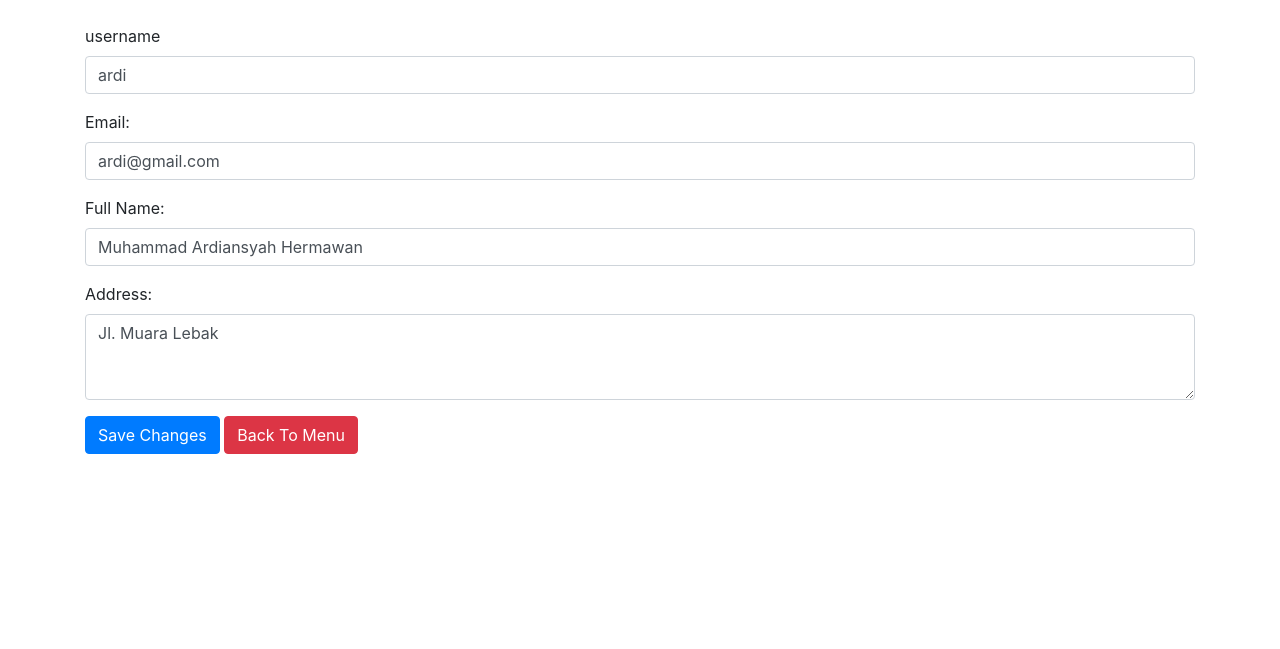
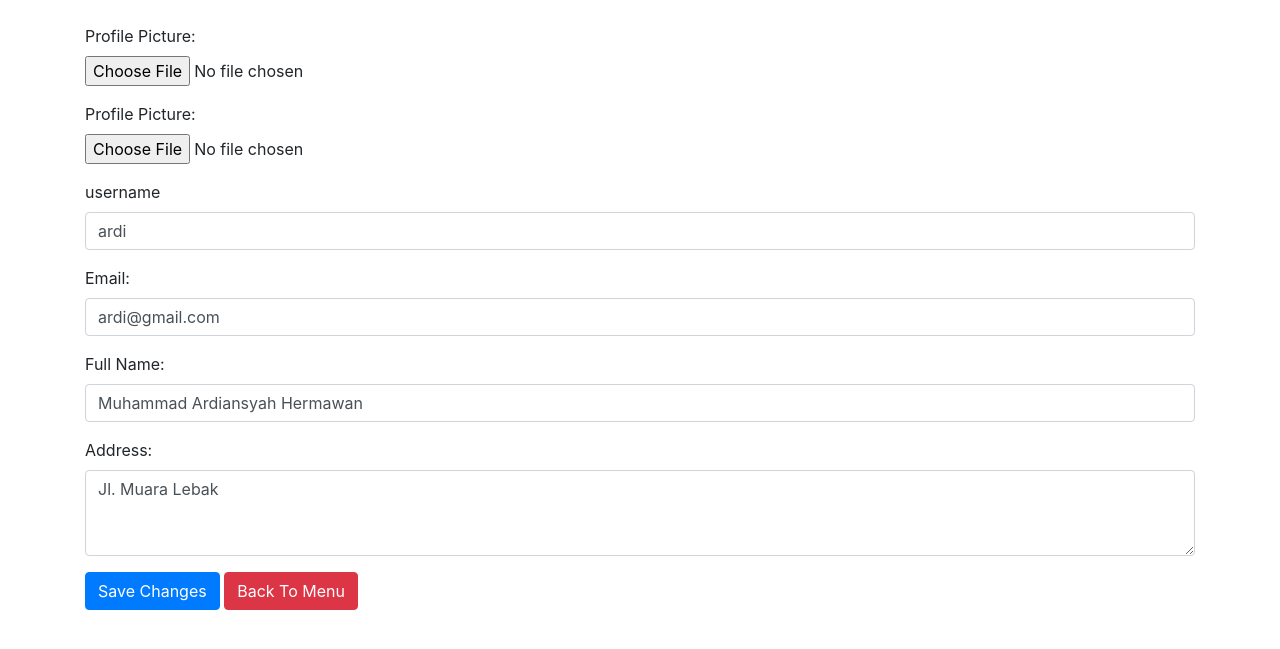
Before and after one commit to Themainbased/gallery-foto, a PHP site: page /profile.php in a window 1280 px wide. Shown: the top 649 px of the page. Run offline with PHP 8.4, Linux system fonts and the light colour scheme; a user stored in the database is signed in; data comes from the database, SQL or seed files in the repository; some libraries are stand-ins or nearby versions.

Commit message:
Update with new features

```diff
--- a/profile.php
+++ b/profile.php
@@ -35,8 +35,30 @@ if (!isset($_SESSION['userid'])) {
         ?>
 
         <br>
-        <form method="POST" action="profile.php" >
-        <div class="form-group">
+
+        <?php if (isset($userData['profile'])) : ?>
+            <div class="form-group text-center">
+                <img src="<?php echo $userData['profile']; ?>" alt="Profile Picture" width="150" class="rounded"><br>
+                <small class="text-muted">Click 'Choose File' button to change profile picture</small>
+            </div>
+        <?php else : ?>
+            <!-- Display upload button if profile picture doesn't exist -->
+            <div class="form-group">
+                <label for="profile_picture">Profile Picture:</label>
+                <input type="file" class="form-control-file" id="profile_picture" name="profile_picture">
+            </div>
+        <?php endif; ?>
+
+        <form method="POST" action="profile.php" enctype="multipart/form-data">
+            <div class="form-group">
+                <label for="profile_picture">Profile Picture:</label>
+                <?php if (isset($userData['profile_picture']) && !empty($userData['profile_picture'])) : ?>
+                    <img src="<?php echo $userData['profile_picture']; ?>" class="img-fluid mb-2" alt="Profile Picture">
+                <?php endif; ?>
+                <input type="file" class="form-control-file" id="profile_picture" name="profile_picture">
+            </div>
+
+            <div class="form-group">
                 <label for="email">username</label>
                 <input type="text" class="form-control" id="username" name="username" value="<?php echo isset($userData['username']) ? htmlspecialchars($userData['username']) : ''; ?> ">
             </div>
@@ -55,6 +77,7 @@ if (!isset($_SESSION['userid'])) {
             <button type="submit" class="btn btn-primary">Save Changes</button>
             <a href="foto.php" class="btn btn-danger">Back To Menu</a>
         </form>
+
     </div>
 
     <script src="https://code.jquery.com/jquery-3.2.1.slim.min.js"></script>
```
